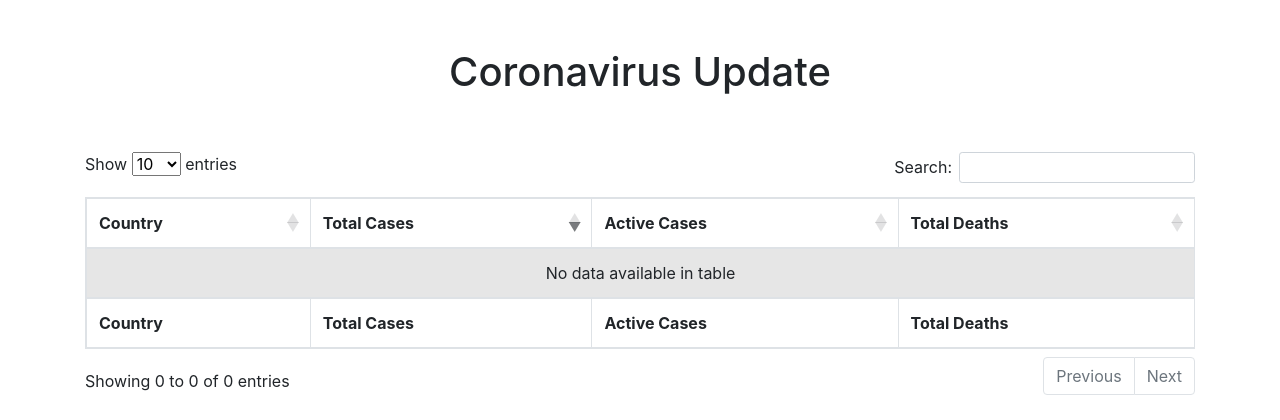
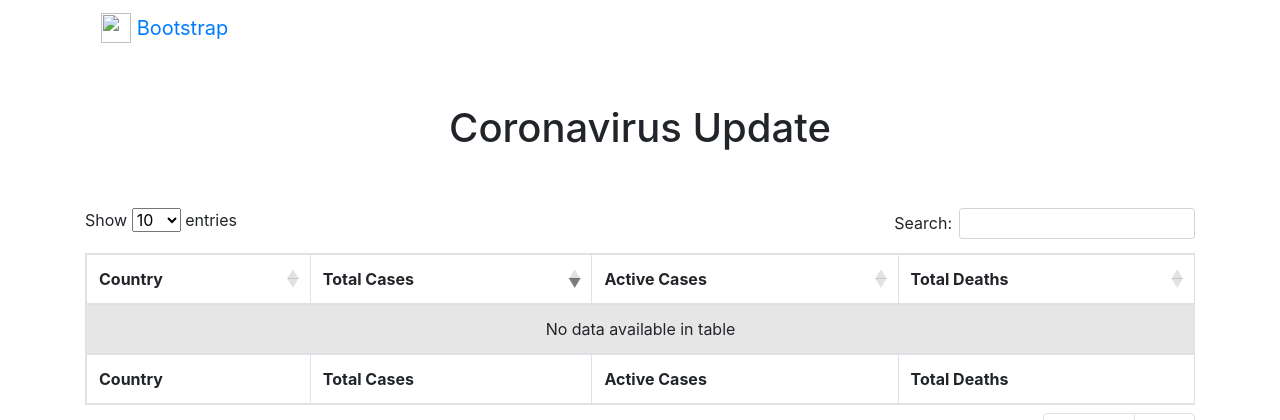
Before and after one commit to AllanZambrano/COVID19-Crawler, a Django app: template templates/home.html in a window 1280 px wide. Shown: the top 420 px of the page. Run offline with Django 3.2, Linux system fonts and the light colour scheme; the template is opened without the code that fills it, so the values that code supplies are empty; some libraries are stand-ins or nearby versions.

Commit message:
Add: bs4, datatables

```diff
--- a/templates/_base.html
+++ b/templates/_base.html
@@ -8,9 +8,12 @@
     <title>{% block title %}Coronavirus Update!{% endblock %}</title>
   </head>
   <body>
+    <div class="container">
+      {% include "components/navbar.html" %}
       {% block content %}
+
       {% endblock %}
-
+    </div>
     <script src="https://code.jquery.com/jquery-3.4.1.slim.min.js"></script>
     <script src="https://cdn.jsdelivr.net/npm/popper.js@1.16.0/dist/umd/popper.min.js"></script>
     <script src="https://stackpath.bootstrapcdn.com/bootstrap/4.4.1/js/bootstrap.min.js"></script>
--- /dev/null
+++ b/templates/components/navbar.html
@@ -0,0 +1,6 @@
+<nav class="navbar navbar-white bg-white">
+    <a class="navbar-brand" href="#">
+      <img src="" width="30" height="30" class="d-inline-block align-top" alt="">
+      Bootstrap
+    </a>
+</nav>
--- a/templates/home.html
+++ b/templates/home.html
@@ -5,7 +5,6 @@
 {% endblock %}
 
 {% block content %}
-    <div class="container">
     <h1 class="text-center py-5">Coronavirus Update</h1>
     <table id="example" class="table table-striped table-bordered" style="width:100%">
         <thead>
@@ -35,7 +34,6 @@
             </tr>
         </tfoot>
     </table>
-    </div>
 {% endblock %}
 
 {% block js %}
```
Also changed, not shown: templates/index.html (added, +8 -0 lines). Lines whose indentation alone changed are shown as unchanged.
